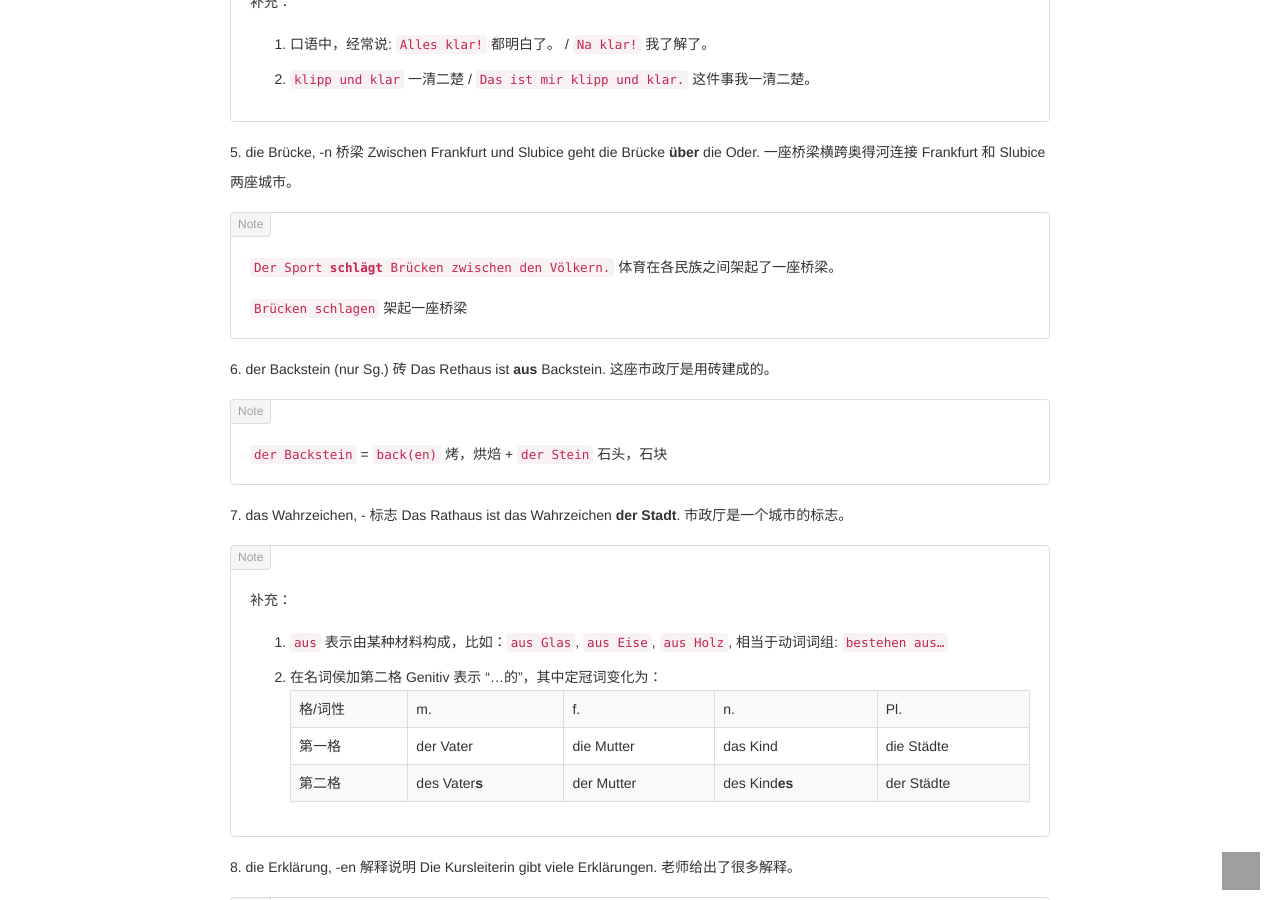
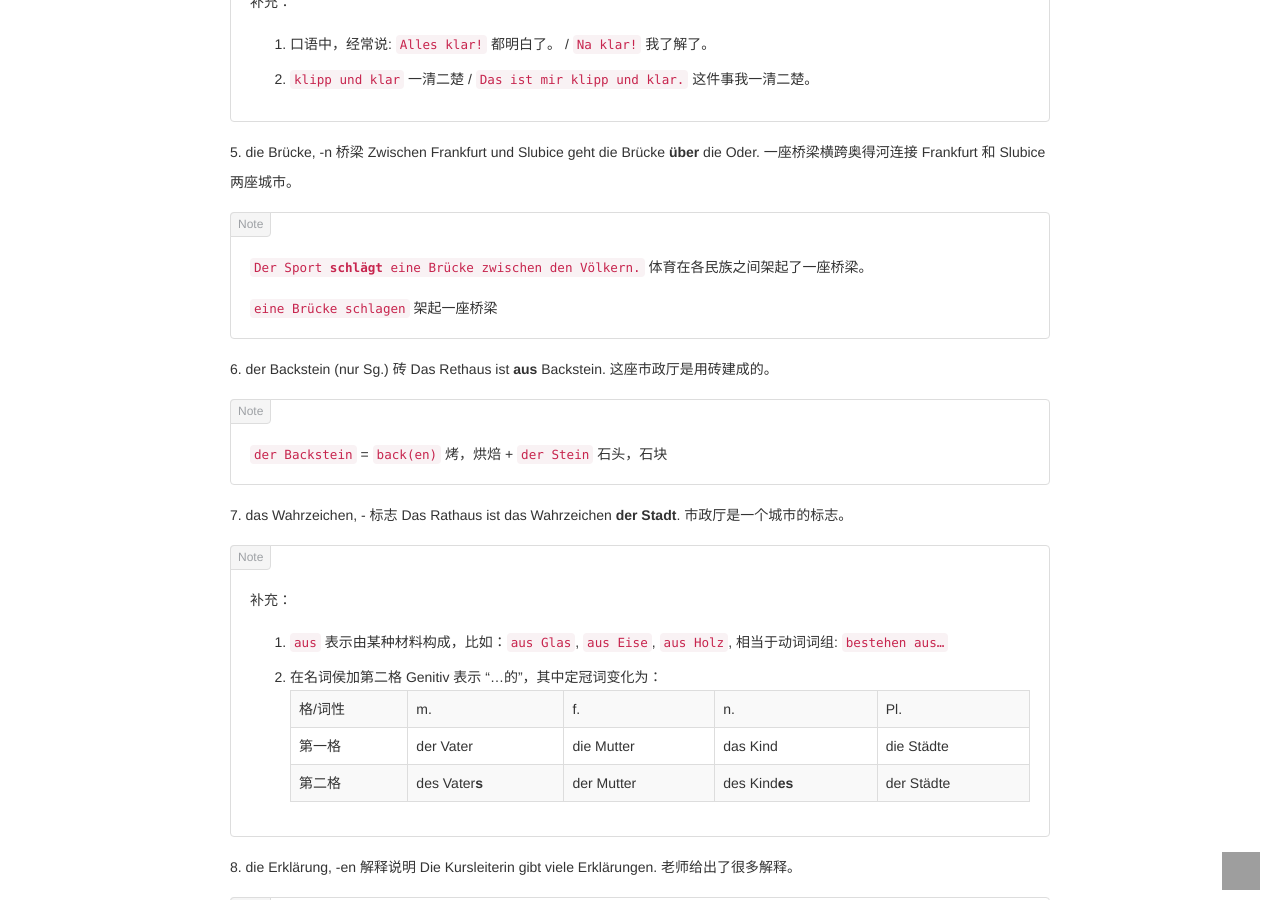
Before and after one commit to Frederick-S/GermanGarden, a Jekyll site: the page built from _posts/Passwort Deutsch/A2/2014-02-22-lektion-11-1.html, in a window 1280 px wide and 900 px high, scrolled down 752 px. Built offline with Jekyll 4.4.1, drawn with Linux system fonts in a browser that asks for light colours; nearby versions of some CDN libraries; comment, search, counter and statistics services are not loaded; grey boxes are pictures that could not be loaded.

Commit message:
Update content

```diff
--- a/_posts/Passwort Deutsch/A2/2014-02-22-lektion-11-1.html
+++ b/_posts/Passwort Deutsch/A2/2014-02-22-lektion-11-1.html
@@ -32,8 +32,8 @@ tags: ['Passwort Deutsch', 'Passwort Deutsch A2', 'Passwort Deutsch A2 Lektion 1
 </div>
 <p>5. die Brücke, -n 桥梁 Zwischen Frankfurt und Slubice geht die Brücke <strong>über</strong> die Oder. 一座桥梁横跨奥得河连接 Frankfurt 和 Slubice 两座城市。</p>
 <div class="note">
-    <p><code>Der Sport <strong>schlägt</strong> Brücken zwischen den Völkern.</code> 体育在各民族之间架起了一座桥梁。</p>
-    <p><code>Brücken schlagen</code> 架起一座桥梁</p>
+    <p><code>Der Sport <strong>schlägt</strong> eine Brücke zwischen den Völkern.</code> 体育在各民族之间架起了一座桥梁。</p>
+    <p><code>eine Brücke schlagen</code> 架起一座桥梁</p>
 </div>
 <p>6. der Backstein (nur Sg.) 砖 Das Rethaus ist <strong>aus</strong> Backstein. 这座市政厅是用砖建成的。</p>
 <div class="note">
```
